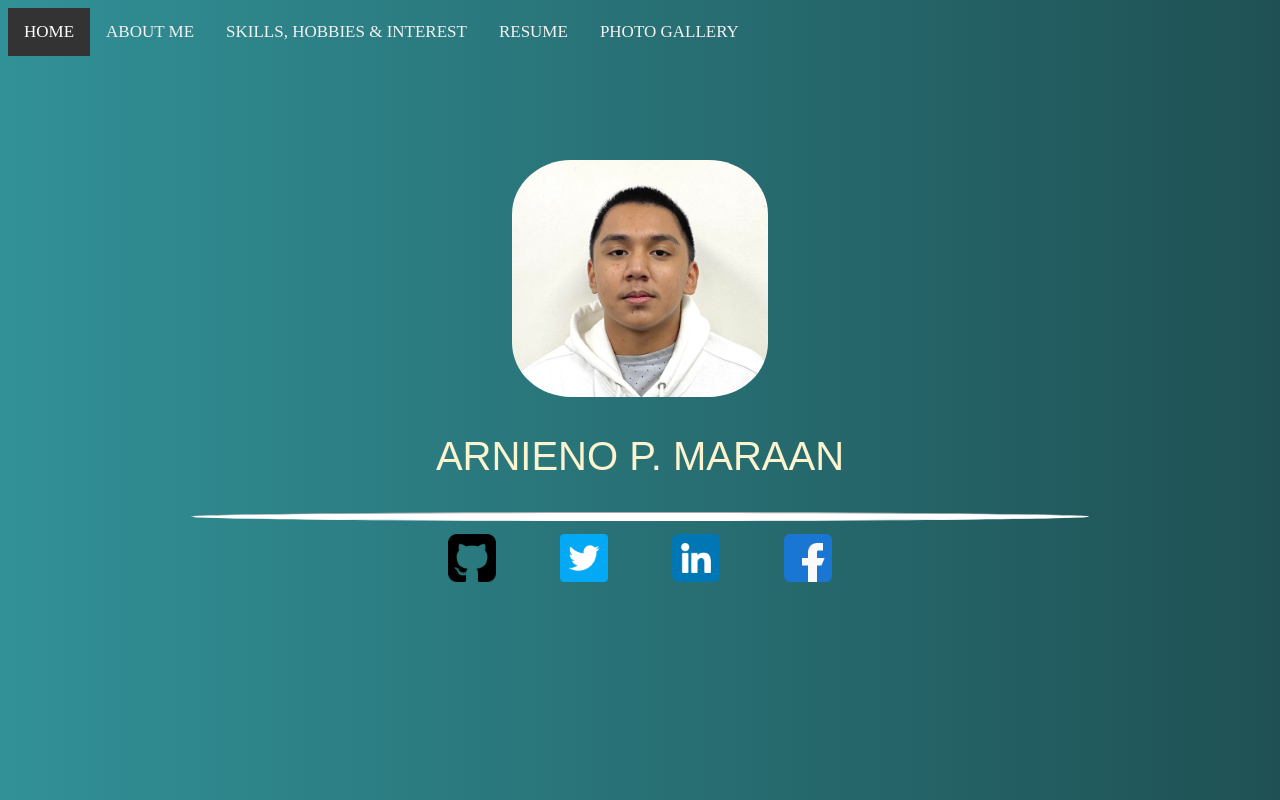
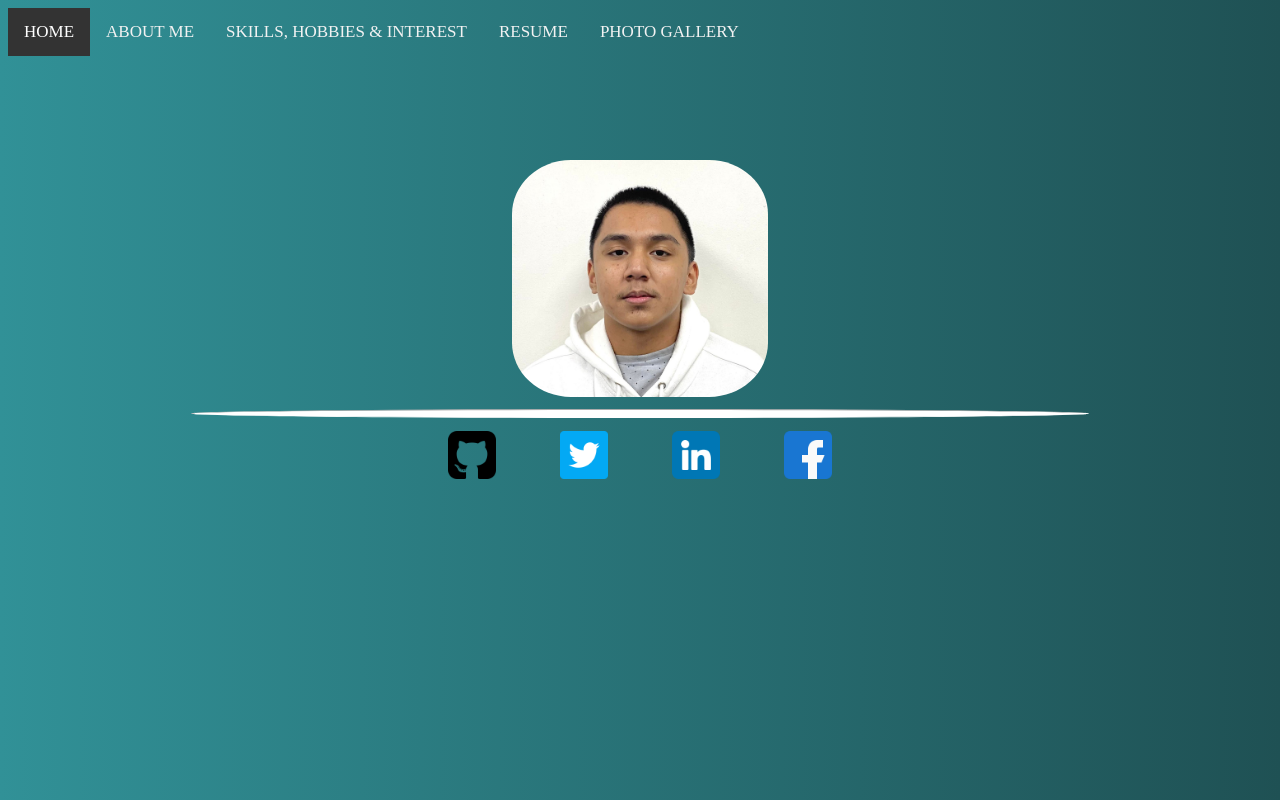
Before and after one commit to mrpwes/DummyHostingFirebase, a plain HTML site: page public/index.html in a window 1280 px wide. Drawn offline with Linux system fonts and the light colour scheme.

Commit message:
Pull Request Check

```diff
--- a/public/index.html
+++ b/public/index.html
@@ -20,9 +20,6 @@
     <div id="intro">
         <a href="./images/maraan.jpg" target="_blank"><img id="center" src="./images/maraan.jpg"
                 style="border-radius: 23%; width: 20%; display: inline"></a>
-        <h2 style="font-family: 'Syncopate', sans-serif; font-weight: 10; text-align: center; padding-left: 0%;">
-            ARNIENO
-            P. MARAAN</h2>
         <!-- <a id="center" style="font-family: 'Syncopate', sans-serif; font-size: 80px;color: red; font-weight: bold;">NOT
             FINAL!</a> -->
         <hr style="width: 70%; height: 7px; background-color: #ffffff; border-color: #ffffff; border-radius: 100%;">
```
